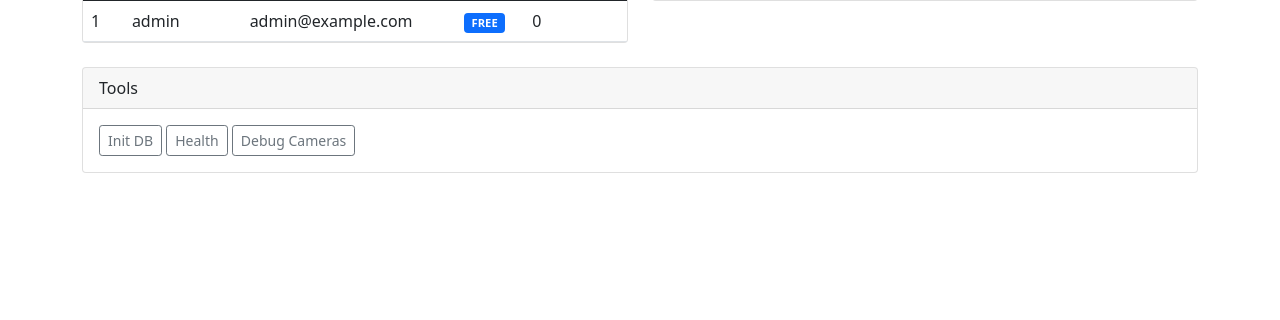
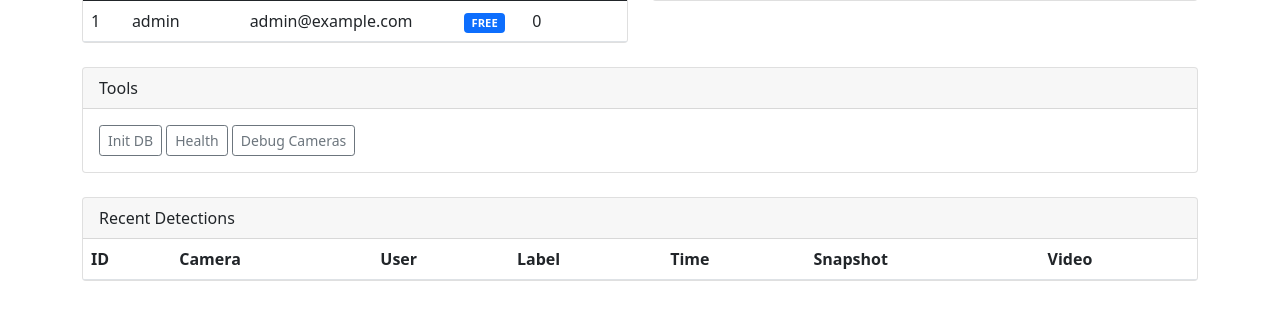
Before and after one commit to buxin2/Kantaro, a Flask app: page /admin in a window 1280 px wide. Shown: the part 428-748 px from the top of the page. Run offline with Flask 3, Linux system fonts and the light colour scheme; a user stored in the database is signed in; lists and menus that the app fills with data are empty.

Commit message:
Merge remote changes with local updates

```diff
--- a/app.py
+++ b/app.py
@@ -7,6 +7,12 @@ import cv2
 import numpy as np
 import threading
 import time
+import cloudinary
+import cloudinary.uploader
+import tempfile
+from collections import deque
+import smtplib
+from email.message import EmailMessage
 from flask_sqlalchemy import SQLAlchemy
 from flask_bcrypt import Bcrypt
 from flask_login import LoginManager, UserMixin, login_user, logout_user, login_required, current_user
@@ -72,15 +78,15 @@ camera_service = CameraService()
 class LiveStreamHub:
     def __init__(self):
         self._lock = threading.Lock()
-        self._streams = {}  # camera_id -> { 'frame': bytes|None, 'cond': threading.Condition, 'updated_at': float }
+        # camera_id -> { 'frame': bytes|None, 'cond': threading.Condition, 'version': int }
+        self._streams = {}
 
     def _get_entry(self, camera_id: int):
         if camera_id not in self._streams:
-            # Condition uses the same lock for wait/notify
             self._streams[camera_id] = {
                 'frame': None,
                 'cond': threading.Condition(self._lock),
-                'updated_at': 0.0,
+                'version': 0,
             }
         return self._streams[camera_id]
 
@@ -88,25 +94,151 @@ class LiveStreamHub:
         with self._lock:
             entry = self._get_entry(camera_id)
             entry['frame'] = jpeg_bytes
-            entry['updated_at'] = time.time()
+            entry['version'] += 1
             entry['cond'].notify_all()
 
-    def wait_for_frame(self, camera_id: int, timeout: float = 5.0) -> bytes | None:
+    def wait_for_next(self, camera_id: int, last_version: int, timeout: float = 10.0):
         with self._lock:
             entry = self._get_entry(camera_id)
-            # If we already have a frame, return it immediately
-            if entry['frame'] is not None:
-                return entry['frame']
-            # Otherwise wait for a new one
+            if entry['version'] != last_version and entry['frame'] is not None:
+                return entry['frame'], entry['version']
             entry['cond'].wait(timeout=timeout)
-            return entry['frame']
+            return entry['frame'], entry['version']
 
-    def get_latest(self, camera_id: int) -> bytes | None:
+    def get_latest(self, camera_id: int):
         with self._lock:
             entry = self._get_entry(camera_id)
-            return entry['frame']
+            return entry['frame'], entry['version']
 
 live_hub = LiveStreamHub()
+
+# Monitoring threads per camera_id
+monitor_threads = {}
+monitor_flags = {}
+
+def send_email_notification(subject: str, to_emails: list[str], html_body: str, text_body: str | None = None) -> None:
+    host = os.environ.get('SMTP_HOST', 'smtp.gmail.com')
+    port = int(os.environ.get('SMTP_PORT', '587'))
+    username = os.environ.get('SMTP_USERNAME')
+    password = os.environ.get('SMTP_PASSWORD')
+    use_tls = os.environ.get('SMTP_USE_TLS', '1').lower() in ('1', 'true', 'yes')
+    if not (username and password):
+        logger.warning('Email not sent: SMTP credentials not set')
+        return
+    msg = EmailMessage()
+    msg['Subject'] = subject
+    msg['From'] = username
+    msg['To'] = ', '.join(to_emails)
+    if text_body is None:
+        text_body = 'See HTML version.'
+    msg.set_content(text_body)
+    msg.add_alternative(html_body, subtype='html')
+    try:
+        with smtplib.SMTP(host, port, timeout=30) as server:
+            if use_tls:
+                server.starttls()
+            server.login(username, password)
+            server.send_message(msg)
+        logger.info('Notification email sent to %s', to_emails)
+    except Exception as e:
+        logger.error('Failed to send email: %s', e)
+
+def monitor_camera_detections(camera_id: int, user_id: int, clip_seconds: int = 15):
+    """Continuously watch pushed frames and record a short clip when detection occurs."""
+    # Ensure app context for DB operations inside thread
+    app_ctx = app.app_context()
+    app_ctx.push()
+    # Rolling buffer of last N seconds worth of frames
+    target_fps = 10
+    max_frames = clip_seconds * target_fps
+    buffer = deque(maxlen=max_frames)
+    last_version = 0
+
+    while monitor_flags.get(camera_id):
+        frame_bytes, version = live_hub.wait_for_next(camera_id, last_version, timeout=5.0)
+        if version == last_version:
+            continue
+        last_version = version
+        timestamp = time.time()
+        buffer.append((timestamp, frame_bytes))
+
+        # Run lightweight detection sampling (every N frames)
+        if len(buffer) % (target_fps // 2 or 1) == 0:
+            # Decode a frame to run detection
+            np_arr = np.frombuffer(frame_bytes, np.uint8)
+            frame = cv2.imdecode(np_arr, cv2.IMREAD_COLOR)
+            # Use annotate_frame to both detect and draw; if detection disabled, it will overlay a note
+            annotated = camera_service.annotate_frame(frame)
+            # Heuristic: if annotated differs in size from original, assume detection occurred
+            detected = len(annotated) != len(frame_bytes)
+            if detected:
+                try:
+                    # Create snapshot from current annotated bytes
+                    with tempfile.NamedTemporaryFile(suffix='.jpg', delete=False) as img_tmp:
+                        img_tmp.write(annotated)
+                        img_path = img_tmp.name
+                    img_up = cloudinary.uploader.upload(img_path, folder=f"detections/{user_id}/{camera_id}")
+                    snapshot_url = img_up.get('secure_url')
+
+                    # Write buffered frames to a temporary video file
+                    with tempfile.NamedTemporaryFile(suffix='.mp4', delete=False) as vid_tmp:
+                        video_path = vid_tmp.name
+                    # Assemble video using OpenCV VideoWriter
+                    frames = []
+                    for _, fb in buffer:
+                        arr = np.frombuffer(fb, np.uint8)
+                        f = cv2.imdecode(arr, cv2.IMREAD_COLOR)
+                        frames.append(f)
+                    if frames:
+                        h, w = frames[0].shape[:2]
+                        fourcc = cv2.VideoWriter_fourcc(*'mp4v')
+                        out = cv2.VideoWriter(video_path, fourcc, target_fps, (w, h))
+                        for f in frames:
+                            out.write(f)
+                        out.release()
+
+                    vid_up = cloudinary.uploader.upload_large(video_path, resource_type='video', folder=f"detections/{user_id}/{camera_id}")
+                    video_url = vid_up.get('secure_url')
+
+                    # Persist detection record
+                    det = Detection(camera_id=camera_id, user_id=user_id, label='object', snapshot_url=snapshot_url, video_url=video_url)
+                    db.session.add(det)
+                    db.session.commit()
+
+                    # Notify user/admin via email if configured
+                    try:
+                        # Build detection link on our site
+                        base_url = os.environ.get('SITE_URL', '').rstrip('/')
+                        if base_url:
+                            detection_link = f"{base_url}/detection/{det.id}"
+                        else:
+                            detection_link = det.video_url
+                        user = db.session.get(User, user_id)
+                        recipients = []
+                        if user and user.email:
+                            recipients.append(user.email)
+                        # Include admins
+                        recipients.extend(list(ADMIN_EMAILS))
+                        recipients = list(dict.fromkeys(recipients))  # dedupe
+                        if recipients:
+                            subject = f"Object detected on Camera {camera_id}"
+                            html = f"""
+                                <h3>Object detected</h3>
+                                <p>Camera ID: {camera_id}</p>
+                                <p><strong>Snapshot:</strong><br><img src='{snapshot_url}' style='max-width:100%'/></p>
+                                <p><a href='{detection_link}'>View full video</a></p>
+                            """
+                            text = f"Object detected on camera {camera_id}. View: {detection_link}"
+                            send_email_notification(subject, recipients, html, text)
+                    except Exception as ne:
+                        logger.error('Notification error: %s', ne)
+
+                    # Reset buffer after detection to avoid duplicate uploads
+                    buffer.clear()
+                except Exception as e:
+                    logger.error(f"Detection upload failed: {e}")
+    # Pop app context on exit
+    app_ctx.pop()
 
 # Admin configuration
 ADMIN_EMAILS = set(
@@ -177,6 +309,16 @@ class Camera(db.Model):
     def __repr__(self):
         return f"Camera('{self.name}', '{self.camera_type}', user_id={self.user_id})"
 
+class Detection(db.Model):
+    __tablename__ = 'detections'
+    id = db.Column(db.Integer, primary_key=True)
+    camera_id = db.Column(db.Integer, db.ForeignKey('cameras.id'), nullable=False)
+    user_id = db.Column(db.Integer, db.ForeignKey('users.id'), nullable=False)
+    label = db.Column(db.String(50), nullable=False)
+    snapshot_url = db.Column(db.String(500), nullable=False)
+    video_url = db.Column(db.String(500), nullable=False)
+    created_at = db.Column(db.DateTime, default=datetime.utcnow)
+
 # User loader for Flask-Login
 @login_manager.user_loader
 def load_user(user_id):
@@ -212,6 +354,14 @@ def init_database():
 
     except Exception as e:
         logger.error(f"❌ Database initialization error: {e}")
+
+# Cloudinary configuration from environment
+cloudinary.config(
+    cloud_name=os.environ.get('CLOUDINARY_CLOUD_NAME', ''),
+    api_key=os.environ.get('CLOUDINARY_API_KEY', ''),
+    api_secret=os.environ.get('CLOUDINARY_API_SECRET', ''),
+    secure=True
+)
 
 # Routes
 @app.route('/')
@@ -484,27 +634,65 @@ def watch_stream(camera_id):
         return "Access denied", 403
 
     def generate():
-        # Send a placeholder if no publisher yet
-        latest = live_hub.get_latest(camera_id)
+        # Initial status/priming
+        latest, version = live_hub.get_latest(camera_id)
         if latest is None:
-            placeholder = camera_service._make_text_frame([
+            yield camera_service._make_text_frame([
                 'Waiting for live broadcast...',
                 'Open this camera on the streaming computer and click Start Broadcast.'
             ])
-            yield placeholder
+        else:
+            yield (b'--frame\r\n'
+                   b'Content-Type: image/jpeg\r\n\r\n' + latest + b'\r\n')
 
+        last_version = version
+        last_frame = latest
         while True:
-            frame = live_hub.wait_for_frame(camera_id, timeout=5.0)
+            frame, version = live_hub.wait_for_next(camera_id, last_version, timeout=10.0)
             if frame is None:
-                # Keep-alive placeholder
-                placeholder = camera_service._make_text_frame(['No live frame yet...'])
-                yield placeholder
-            else:
-                yield (b'--frame\r\n'
-                       b'Content-Type: image/jpeg\r\n\r\n' + frame + b'\r\n')
-            time.sleep(0.1)  # ~10 FPS
+                # No new frame; repeat last frame as keep-alive
+                if last_frame is not None:
+                    yield (b'--frame\r\n'
+                           b'Content-Type: image/jpeg\r\n\r\n' + last_frame + b'\r\n')
+                continue
+            last_version = version
+            last_frame = frame
+            yield (b'--frame\r\n'
+                   b'Content-Type: image/jpeg\r\n\r\n' + frame + b'\r\n')
 
-    return Response(generate(), mimetype='multipart/x-mixed-replace; boundary=frame')
+    headers = {
+        'Cache-Control': 'no-cache, no-store, must-revalidate',
+        'Pragma': 'no-cache',
+        'Expires': '0',
+    }
+    return Response(generate(), headers=headers, mimetype='multipart/x-mixed-replace; boundary=frame')
+
+@app.route('/monitor/start/<int:camera_id>')
+@login_required
+def start_monitor(camera_id):
+    camera = db.session.get(Camera, camera_id)
+    if not camera or (camera.owner != current_user and not is_current_user_admin()):
+        flash('Access denied.', 'danger')
+        return redirect(url_for('dashboard'))
+    if monitor_flags.get(camera_id):
+        flash('Monitoring already running.', 'info')
+        return redirect(url_for('stream', camera_id=camera_id))
+    monitor_flags[camera_id] = True
+    t = threading.Thread(target=monitor_camera_detections, args=(camera_id, camera.user_id), daemon=True)
+    monitor_threads[camera_id] = t
+    t.start()
+    flash('Monitoring started.', 'success')
+    return redirect(url_for('stream', camera_id=camera_id))
+
+@app.route('/monitor/stop/<int:camera_id>')
+@login_required
+def stop_monitor(camera_id):
+    if monitor_flags.get(camera_id):
+        monitor_flags[camera_id] = False
+        flash('Monitoring stopping...', 'info')
+    else:
+        flash('Monitoring not running.', 'info')
+    return redirect(url_for('stream', camera_id=camera_id))
 
 @app.route('/analyze/<int:camera_id>', methods=['POST'])
 @login_required
@@ -551,6 +739,7 @@ def admin_dashboard():
         # Environment
         database_type = 'postgresql' if os.environ.get('DATABASE_URL') else 'sqlite'
 
+        recent_detections = Detection.query.order_by(Detection.created_at.desc()).limit(50).all()
         return render_template(
             'admin.html',
             users=users,
@@ -559,6 +748,7 @@ def admin_dashboard():
             total_cameras=total_cameras,
             plans=plans,
             database_type=database_type,
+            detections=recent_detections,
         )
     except Exception as e:
         logger.error(f"Admin dashboard error: {e}")
@@ -566,6 +756,17 @@ def admin_dashboard():
         return redirect(url_for('dashboard'))
 
 # Utility routes
+@app.route('/detection/<int:det_id>')
+@login_required
+def view_detection(det_id):
+    det = db.session.get(Detection, det_id)
+    if not det:
+        return redirect(url_for('dashboard'))
+    # Allow owner or admin to view
+    if det.user_id != current_user.id and not is_current_user_admin():
+        flash('Access denied.', 'danger')
+        return redirect(url_for('dashboard'))
+    return render_template('detection.html', detection=det)
 @app.route('/health')
 def health_check():
     try:
--- a/requirements.txt
+++ b/requirements.txt
@@ -26,3 +26,4 @@ gunicorn==21.2.0
 
 # Environment Management
 python-dotenv==1.0.0
+cloudinary==1.41.0
--- a/templates/admin.html
+++ b/templates/admin.html
@@ -102,4 +102,34 @@
     <a href="/debug-cameras" class="btn btn-outline-secondary btn-sm">Debug Cameras</a>
   </div>
   </div>
+
+<div class="row mt-4">
+  <div class="col-12">
+    <div class="card">
+      <div class="card-header">Recent Detections</div>
+      <div class="card-body p-0">
+        <table class="table mb-0">
+          <thead>
+            <tr>
+              <th>ID</th><th>Camera</th><th>User</th><th>Label</th><th>Time</th><th>Snapshot</th><th>Video</th>
+            </tr>
+          </thead>
+          <tbody>
+            {% for d in detections %}
+            <tr>
+              <td>{{ d.id }}</td>
+              <td>{{ d.camera_id }}</td>
+              <td>{{ d.user_id }}</td>
+              <td>{{ d.label }}</td>
+              <td>{{ d.created_at.strftime('%Y-%m-%d %H:%M') }}</td>
+              <td><a href="{{ d.snapshot_url }}" target="_blank">Image</a></td>
+              <td><a href="{{ d.video_url }}" target="_blank">Video</a></td>
+            </tr>
+            {% endfor %}
+          </tbody>
+        </table>
+      </div>
+    </div>
+  </div>
+ </div>
 {% endblock %}
--- a/templates/stream.html
+++ b/templates/stream.html
@@ -20,6 +20,8 @@
                     <button id="toggle-detect" class="btn btn-primary btn-sm">Enable Detection</button>
                     <button id="start-broadcast" class="btn btn-success btn-sm">Start Broadcast</button>
                     <a href="{{ url_for('watch_stream', camera_id=camera.id) }}" target="_blank" class="btn btn-outline-secondary btn-sm">Open Watch Page</a>
+                    <a href="{{ url_for('start_monitor', camera_id=camera.id) }}" class="btn btn-warning btn-sm">Start Monitor</a>
+                    <a href="{{ url_for('stop_monitor', camera_id=camera.id) }}" class="btn btn-outline-warning btn-sm">Stop Monitor</a>
                 </div>
                 {% else %}
                 <img src="{{ url_for('video', camera_id=camera.id) }}" class="img-fluid" style="max-width: 100%; height: auto;">
@@ -116,7 +118,7 @@ async function pushFrame() {
   }
 }
 
-setInterval(pushFrame, 100); // ~10 FPS broadcast
+setInterval(pushFrame, 66); // ~15 FPS broadcast
 </script>
 {% endif %}
 {% endblock %}
```
Also changed, not shown: templates/detection.html (added, +35 -0 lines).
